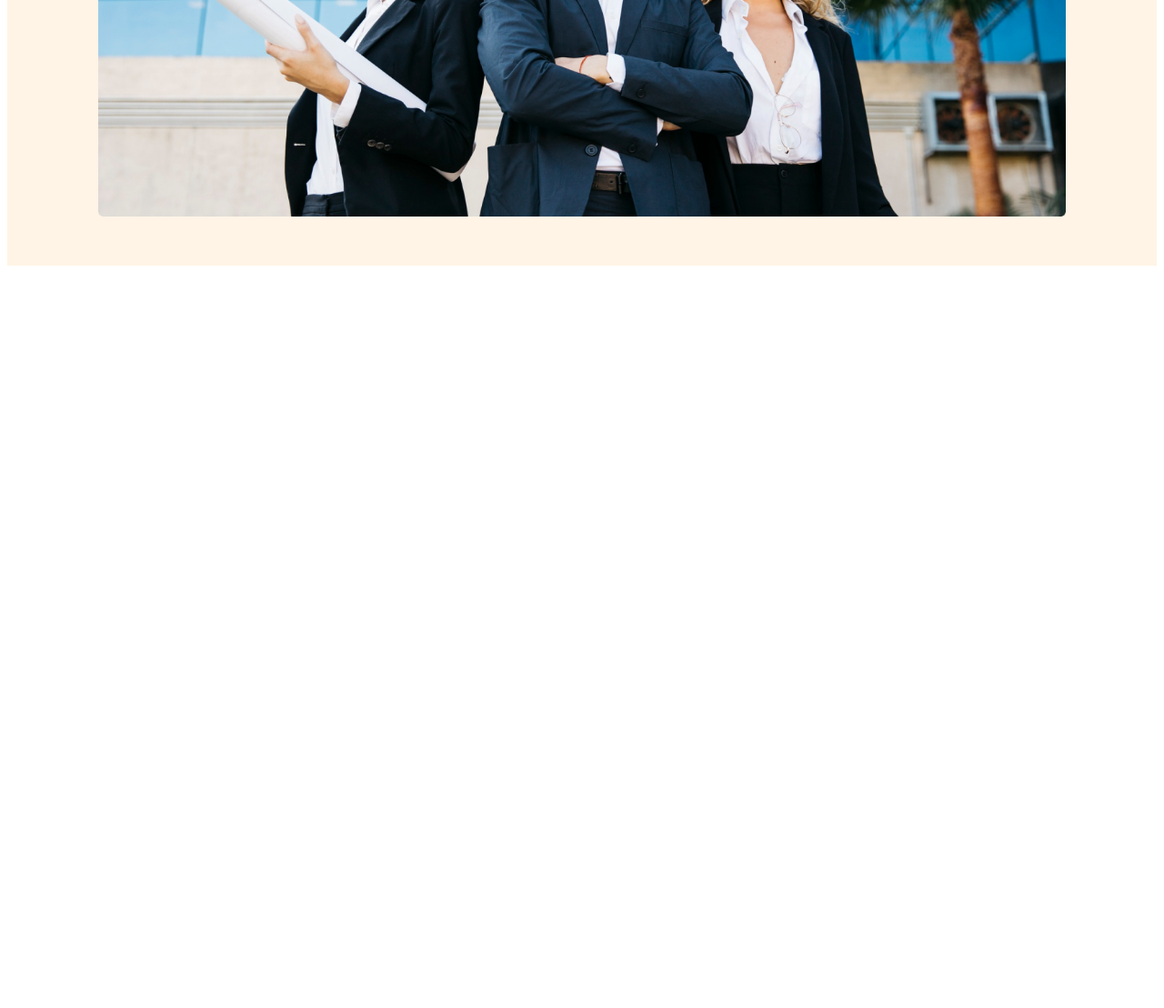
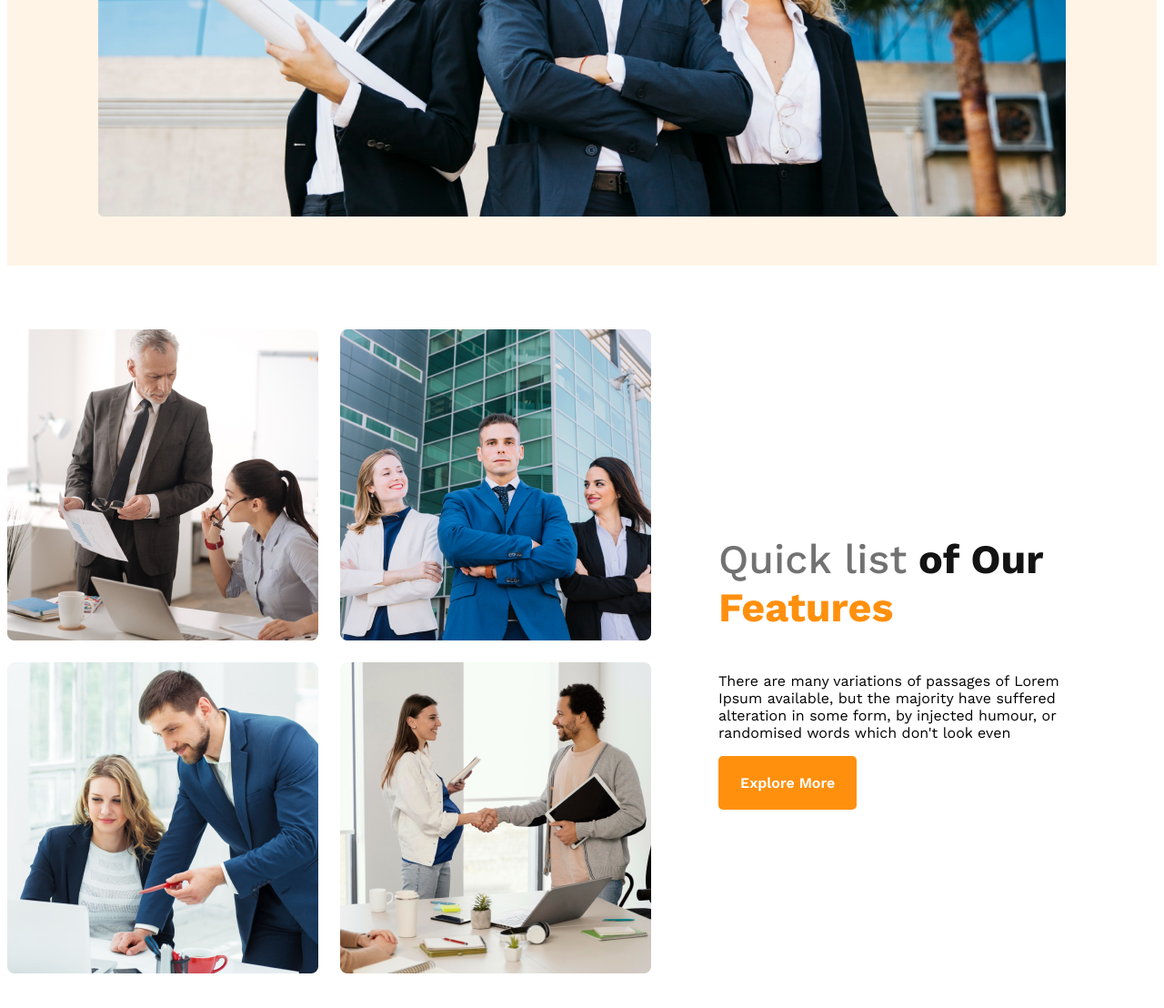
Before and after one commit to abusaleh2234/g3-architects, a plain HTML site: page index.html in a window 1280 px wide. Shown: the part 869-1977 px from the top of the page at 91% size. Before the commit the page ends 1169 px from the top, so only its background shows below. Drawn offline with nearby package versions, Linux system fonts and the light colour scheme.

Commit message:
feature section compleat

```diff
--- a/index.html
+++ b/index.html
@@ -34,8 +34,24 @@
 
         </section>
     </header>
+    <!-- header end -->
     <main>
+        <section class="feature-container">
+            <div class="feature-image">
+                <img src="./images/team1.png" alt="">
+                <img src="./images/team2.png" alt="">
+                <img src="./images/team3.png" alt="">
+                <img src="./images/team4.png" alt="">
+            </div>
+            <div class="feature-content">
+                <h3 class="feature-title" > <span class="quick-list">Quick list</span> <span class="of-our">of Our</span> <span class="feature-word">Features</span></h3>
+                <p>There are many variations of passages of Lorem Ipsum available, but the majority have suffered alteration in some form, by injected humour, or randomised words which don't look even</p>
+                <button class="btn-prymary">Explore More</button>
+            </div>
+        </section>
+        <section>
 
+        </section>
     </main>
     <footer>
 
--- a/style/style.css
+++ b/style/style.css
@@ -65,17 +65,68 @@ nav .nav-title{
     width: 100%;
 }
 
+/* main style */
+
+main{
+    /* max-width: 1100px; */
+    max-width: 1440px;
+    margin: 70px auto;
+}
+
+/* feature- style */
+.feature-container{
+    display: flex;
+    align-items: center;
+    /* width: calc(100%/2); */
+}
+.feature-image{
+    display: grid;
+    grid-template-columns: repeat(2, 1fr);
+    gap: 1.5rem;
+}
+/* .feature-image img{
+    width: 100%;
+} */
+.feature-content{
+    padding-left: 74px;
+    padding-right: 70px;
+}
+.feature-title{
+    font-size: 2.8rem;
+}
+.quick-list{
+    color: #727272;
+    font-weight: 500;
+}
+.of-our{
+    color: #131313;
+    font-weight: 700;
+}
+.feature-word{
+    color: #FF900E;
+    font-weight: 700;
+}
+
+
 /* responsive style */
 /* mobile device  */
 @media screen and (max-width:576px) {
     header{
         padding: 15px;
     }
+    .feature-container,
     nav{
         flex-direction: column;
     }
     nav > ul{
         flex-direction: column;
+    }
+    .feature-image{
+        grid-template-columns: 1fr;
+    }
+    .feature-content{
+        padding-left: 14px;
+        padding-right: 10px;
     }
 }
 /* mediam device */
@@ -83,6 +134,9 @@ nav .nav-title{
     header{
         padding: 15px;
     }
+    .feature-container{
+        flex-direction: column-reverse;
+    }
     nav{
         flex-direction: column;
     }
```
